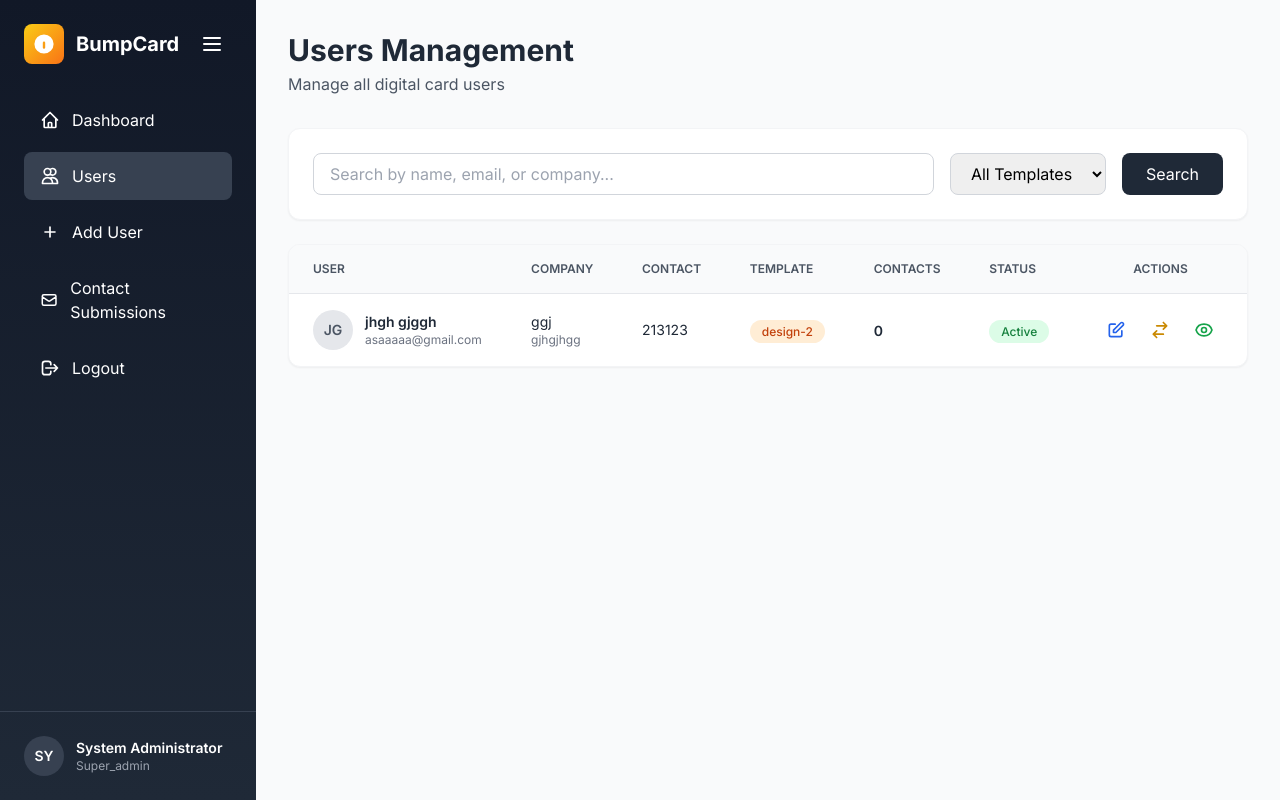
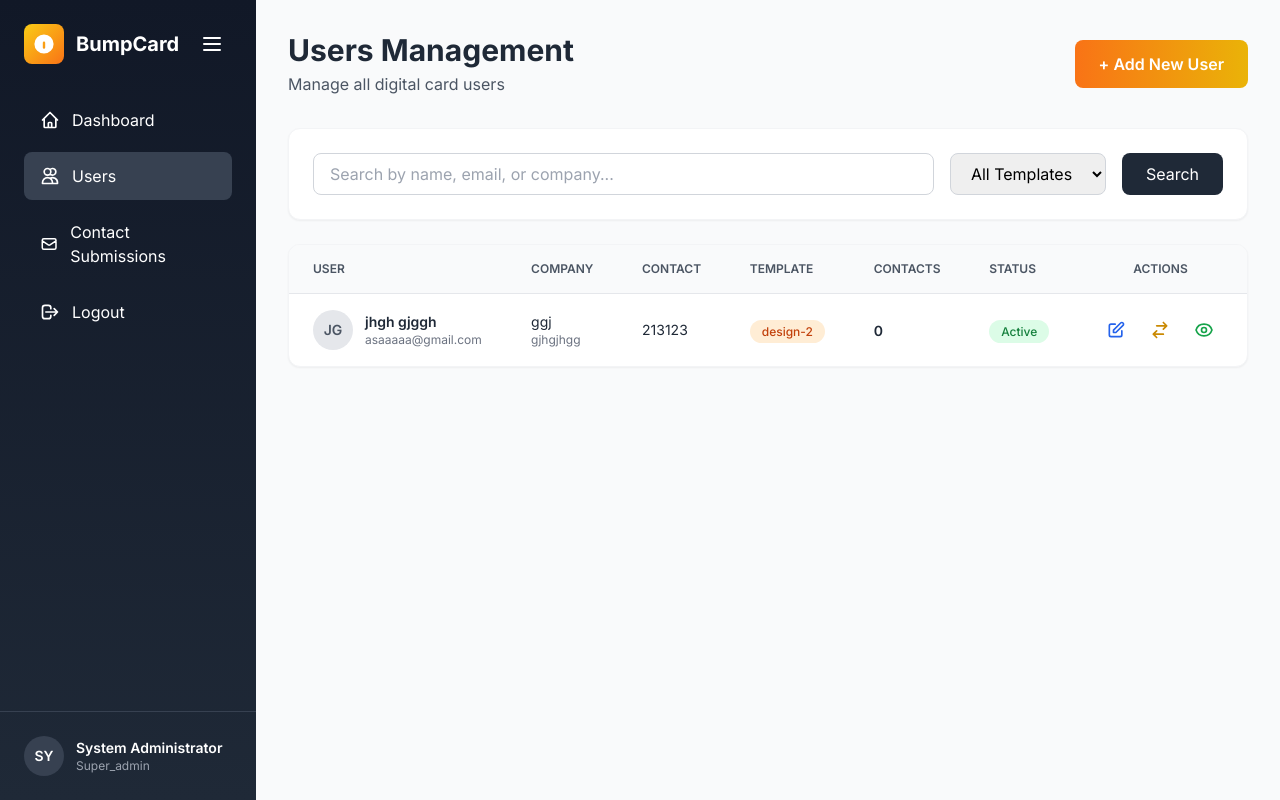
Before and after one commit to brybryson/Digital-Card, a PHP site: page /bumpcard/users.php in a window 1280 px wide. Run offline with PHP 8.4, Linux system fonts and the light colour scheme; a user stored in the database is signed in; data comes from the database, SQL or seed files in the repository; data that the repository does not hold is empty; some libraries are stand-ins or nearby versions.

Commit message:
updated sidebar

```diff
--- a/admin/includes/sidebar.php
+++ b/admin/includes/sidebar.php
@@ -24,17 +24,11 @@
                 </svg>
                 <span class="sidebar-text">Dashboard</span>
             </a>
-            <a href="users.php" class="flex items-center space-x-3 px-4 py-3 <?php echo basename($_SERVER['PHP_SELF']) === 'users.php' || (basename($_SERVER['PHP_SELF']) === 'user_edit.php' && isset($_GET['id'])) ? 'bg-gray-700' : 'hover:bg-gray-700'; ?> rounded-lg transition">
+            <a href="users.php" class="flex items-center space-x-3 px-4 py-3 <?php echo basename($_SERVER['PHP_SELF']) === 'users.php' || basename($_SERVER['PHP_SELF']) === 'user_edit.php' || basename($_SERVER['PHP_SELF']) === 'user_add.php' ? 'bg-gray-700' : 'hover:bg-gray-700'; ?> rounded-lg transition">
                 <svg class="w-5 h-5" fill="none" stroke="currentColor" viewBox="0 0 24 24">
                     <path stroke-linecap="round" stroke-linejoin="round" stroke-width="2" d="M12 4.354a4 4 0 110 5.292M15 21H3v-1a6 6 0 0112 0v1zm0 0h6v-1a6 6 0 00-9-5.197M13 7a4 4 0 11-8 0 4 4 0 018 0z"/>
                 </svg>
                 <span class="sidebar-text">Users</span>
-            </a>
-            <a href="user_edit.php" class="flex items-center space-x-3 px-4 py-3 <?php echo basename($_SERVER['PHP_SELF']) === 'user_edit.php' && !isset($_GET['id']) ? 'bg-gray-700' : 'hover:bg-gray-700'; ?> rounded-lg transition">
-                <svg class="w-5 h-5" fill="none" stroke="currentColor" viewBox="0 0 24 24">
-                    <path stroke-linecap="round" stroke-linejoin="round" stroke-width="2" d="M12 6v6m0 0v6m0-6h6m-6 0H6"/>
-                </svg>
-                <span class="sidebar-text">Add User</span>
             </a>
             <a href="contacts.php" class="flex items-center space-x-3 px-4 py-3 <?php echo basename($_SERVER['PHP_SELF']) === 'contacts.php' ? 'bg-gray-700' : 'hover:bg-gray-700'; ?> rounded-lg transition">
                 <svg class="w-5 h-5" fill="none" stroke="currentColor" viewBox="0 0 24 24">
--- a/admin/users.php
+++ b/admin/users.php
@@ -70,9 +70,14 @@ $users = $stmt->fetchAll();
     <!-- Main Content -->
     <div id="main-content" class="ml-64 p-8">
         <!-- Header -->
-        <div class="mb-8">
-            <h1 class="text-3xl font-bold text-gray-800">Users Management</h1>
-            <p class="text-gray-600 mt-1">Manage all digital card users</p>
+        <div class="mb-8 flex items-center justify-between">
+            <div>
+                <h1 class="text-3xl font-bold text-gray-800">Users Management</h1>
+                <p class="text-gray-600 mt-1">Manage all digital card users</p>
+            </div>
+            <a href="user_add.php" class="px-6 py-3 bg-gradient-to-r from-orange-500 to-yellow-500 text-white font-semibold rounded-lg hover:from-orange-600 hover:to-yellow-600 transition">
+                + Add New User
+            </a>
         </div>
 
         <!-- Search and Filter -->
```
